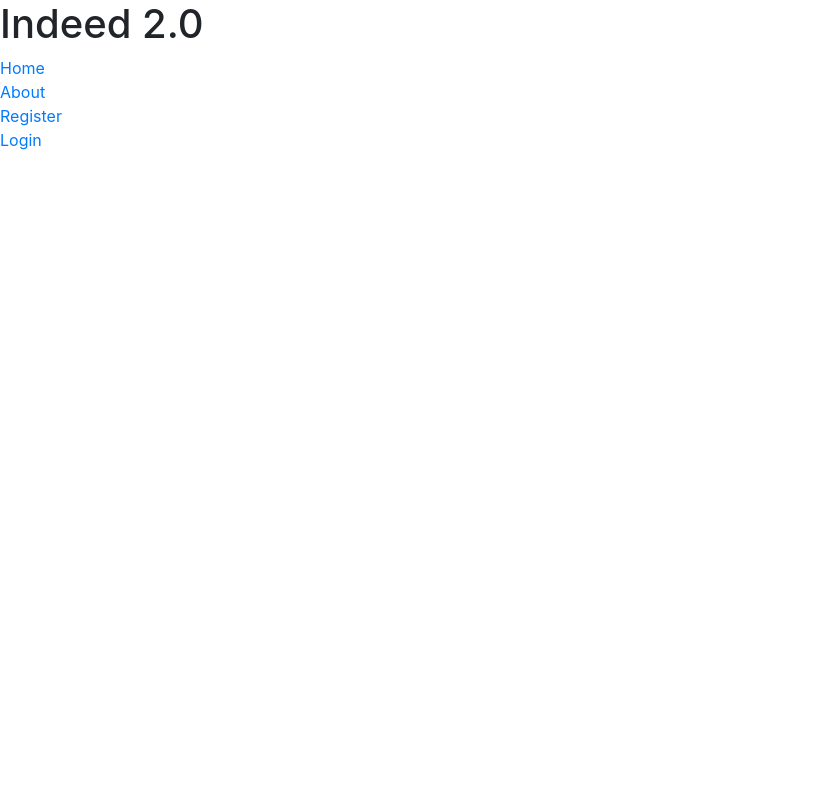
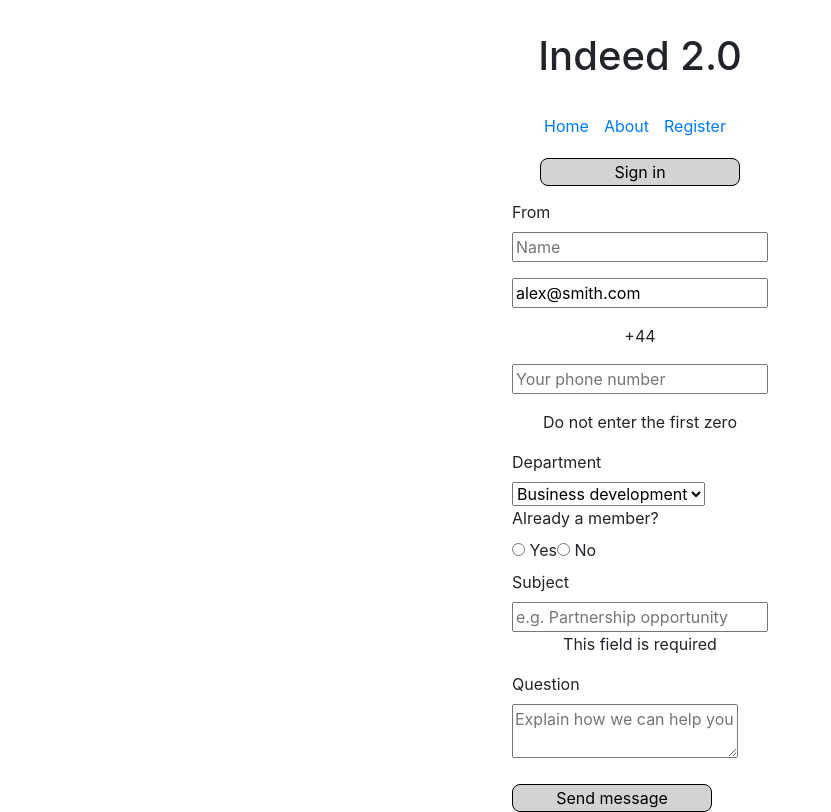
Before and after one commit to GabrielRodriguezzz/Team-soen341project2023, a Vue app in the folder main_vuejs/vue3-firebase-project/: page /addjob in a window 1280 px wide. Shown: the whole page, without its empty margins (0-831 px from the left). Built offline with nearby package versions, Linux system fonts and the light colour scheme; no server answers.

Commit message:
Login/logout is clean

```diff
--- a/main_vuejs/vue3-firebase-project/index.html
+++ b/main_vuejs/vue3-firebase-project/index.html
@@ -6,7 +6,7 @@
     <link rel="stylesheet" href="https://cdn.jsdelivr.net/npm/bootstrap@4.3.1/dist/css/bootstrap.min.css">
     <script src="https://unpkg.com/vue@3"></script>
     <meta name="viewport" content="width=device-width, initial-scale=1.0">
-    <title>Vite App</title>
+    <title>Indeed 2.0</title>
   </head>
 
   <body>
--- a/main_vuejs/vue3-firebase-project/src/App.vue
+++ b/main_vuejs/vue3-firebase-project/src/App.vue
@@ -1,86 +1,113 @@
-<script>
-import { RouterLink, RouterView, useRoute, useRouter } from 'vue-router'
-import { onBeforeMount } from 'vue';
-import { getAuth, onAuthStateChanged } from "firebase/auth";
-
-// export default {
-//   setup() {
-//     const router = useRouter();
-//     const route = useRoute();
-//     const auth = getAuth();
-
-//     onBeforeMount(() => {
-//       onAuthStateChanged(auth, (user) => {
-//   if (!user) {
-//     router.replace('/login');
-
-//   } else if(route.path == '/login' || route.path == 'register'){
-//     router.replace('/');
-//   }
-//   });
-
-//     })
-//   }
-// }
-
-
-</script>
-
 <template>
   <header>
-
-
     <div class="wrapper">
       <h1>Indeed 2.0</h1>
     </div>
   </header>
 
   <nav>
-        <RouterLink to="/">Home</RouterLink>
-        <RouterLink to="/about">About</RouterLink>
-        <RouterLink to="/register">Register</RouterLink>
-        <RouterLink to="/login">Login</RouterLink>
+    <div class="links">
+      <router-link to="/">Home</router-link>
+      <router-link to="/about">About</router-link>
+      <router-link v-if="isLoggedOut" to="/register">Register</router-link>
+      <router-link v-if="!isLoggedOut" to="/addjob">Edit Jobs</router-link>
+    </div>
 
-        <button @click="handleSignOut" v-if="isLoggedIn">Sign out</button>
+    <div class="buttonsTop">
+      <button v-on:click="handleSignOut" v-if="isLoggedOut">Sign in</button>
+      <button v-on:click="handleSignOut" v-if="!isLoggedOut">Sign out</button>
+    </div>
   </nav>
 
-  <RouterView />
+  <router-view />
 </template>
 
-<script setup>
-import { onMounted,ref } from 'vue';
-import {getAuth, onAuthStateChanged, signOut} from "firebase/auth"
-import { useRouter } from "vue-router";
-
-const router = useRouter();
-const isLoggedIn = ref(false);
-
-let auth;
-
-onMounted(() =>{
-auth = getAuth();
-onAuthStateChanged(auth, (user) => {
-  if (user) {
-    isLoggedIn.value = true;
-    } else {
-      isLoggedIn.value = false;
-    }
-  });
-});
+<script>
+import { getAuth, onAuthStateChanged, signOut } from "firebase/auth";
 
 
-const handleSignOut = () => {
-  signOut(auth).then(() =>{
-    router.push("/login")
-  });
-
+export default {
+  data() {
+    return {
+      isLoggedOut: false,
+    };
+  },
+  mounted() {
+    const auth = getAuth();
+    onAuthStateChanged(auth, (user) => {
+      if (!user) {
+        this.isLoggedOut = true;
+      } else {
+        this.isLoggedOut = false;
+      }
+    });
+  },
+  methods: {
+    handleSignOut() {
+      const auth = getAuth();
+      signOut(auth).then(() => {
+        this.$router.push("/login");
+      });
+    },
+  },
 };
-
 </script>
 
 <style>
+header {
+  display: flex;
+  justify-content: center;
+  align-items: center;
+  height: 80px;
+  margin-top: 20px;
+}
+
 nav {
   display: flex;
   flex-direction: column;
+  align-items: center;
+  justify-content: center;
+  height: 100px;
+
 }
+
+body {
+  display: flex;
+  justify-content: center;
+  align-items: center;
+}
+
+.links {
+  display: flex;
+  justify-content: center;
+  align-items: center;
+  margin-right: 10px;
+}
+
+.links > * + * {
+  margin-left: 15px;
+}
+
+button {
+  width: 200px;
+  background-color: lightgrey ;
+  border-radius: 8px;
+  border-style: solid;
+  border-width: 1px;
+  margin-top: 20px;
+}
+
+p {
+  display: flex;
+  justify-content: center;
+  align-items: center;
+}
+
+h2 {
+  display: flex;
+  justify-content: center;
+  align-items: center;
+}
+
+
 </style>
--- a/main_vuejs/vue3-firebase-project/src/router/index.js
+++ b/main_vuejs/vue3-firebase-project/src/router/index.js
@@ -1,3 +1,4 @@
+import { getAuth } from 'firebase/auth';
 import { createRouter, createWebHistory } from 'vue-router'
 
 const router = createRouter({
@@ -6,7 +7,10 @@
     {
       path: '/',
       name: 'home',
-      component: () => import('../views/HomeView.vue')
+      component: () => import('../views/HomeView.vue'),
+      meta: {
+        requiresAuth: true,
+      }
     },
     {
       path: '/about',
@@ -22,8 +26,29 @@
       path: '/register',
       name: 'Register',
       component: () => import('../views/Register.vue')
+    },
+    {
+      path: '/addjob',
+      name: 'AddJob',
+      component: () => import('../views/Addjob.vue')
     }
   ]
 })
 
+//Code to restrict which pages can be accessed by which users
+// router.beforeEach((to, from, next) =>{
+// if(to.matched.some((record) => record.meta.requiresAuth)){
+
+//   if(getAuth().currentUser){
+//     next();
+//   } else{
+//     alert("you dont have access!");
+//     next("/about");
+//   }
+// }else{
+//   next();
+// }
+
+// });
+
 export default router
--- /dev/null
+++ b/main_vuejs/vue3-firebase-project/src/views/AddJob.vue
@@ -0,0 +1,134 @@
+<template>
+
+    <div class="field is-horizontal">
+        <div class="field-label is-normal">
+          <label class="label">From</label>
+        </div>
+        <div class="field-body">
+          <div class="field">
+            <p class="control is-expanded has-icons-left">
+              <input class="input" type="text" placeholder="Name">
+              <span class="icon is-small is-left">
+                <i class="fas fa-user"></i>
+              </span>
+            </p>
+          </div>
+          <div class="field">
+            <p class="control is-expanded has-icons-left has-icons-right">
+              <input class="input is-success" type="email" placeholder="Email" value="alex@smith.com">
+              <span class="icon is-small is-left">
+                <i class="fas fa-envelope"></i>
+              </span>
+              <span class="icon is-small is-right">
+                <i class="fas fa-check"></i>
+              </span>
+            </p>
+          </div>
+        </div>
+      </div>
+
+      <div class="field is-horizontal">
+        <div class="field-label"></div>
+        <div class="field-body">
+          <div class="field is-expanded">
+            <div class="field has-addons">
+              <p class="control">
+                <a class="button is-static">
+                  +44
+                </a>
+              </p>
+              <p class="control is-expanded">
+                <input class="input" type="tel" placeholder="Your phone number">
+              </p>
+            </div>
+            <p class="help">Do not enter the first zero</p>
+          </div>
+        </div>
+      </div>
+
+      <div class="field is-horizontal">
+        <div class="field-label is-normal">
+          <label class="label">Department</label>
+        </div>
+        <div class="field-body">
+          <div class="field is-narrow">
+            <div class="control">
+              <div class="select is-fullwidth">
+                <select>
+                  <option>Business development</option>
+                  <option>Marketing</option>
+                  <option>Sales</option>
+                </select>
+              </div>
+            </div>
+          </div>
+        </div>
+      </div>
+
+      <div class="field is-horizontal">
+        <div class="field-label">
+          <label class="label">Already a member?</label>
+        </div>
+        <div class="field-body">
+          <div class="field is-narrow">
+            <div class="control">
+              <label class="radio">
+                <input type="radio" name="member">
+                Yes
+              </label>
+              <label class="radio">
+                <input type="radio" name="member">
+                No
+              </label>
+            </div>
+          </div>
+        </div>
+      </div>
+
+      <div class="field is-horizontal">
+        <div class="field-label is-normal">
+          <label class="label">Subject</label>
+        </div>
+        <div class="field-body">
+          <div class="field">
+            <div class="control">
+              <input class="input is-danger" type="text" placeholder="e.g. Partnership opportunity">
+            </div>
+            <p class="help is-danger">
+              This field is required
+            </p>
+          </div>
+        </div>
+      </div>
+
+      <div class="field is-horizontal">
+        <div class="field-label is-normal">
+          <label class="label">Question</label>
+        </div>
+        <div class="field-body">
+          <div class="field">
+            <div class="control">
+              <textarea class="textarea" placeholder="Explain how we can help you"></textarea>
+            </div>
+          </div>
+        </div>
+      </div>
+
+      <div class="field is-horizontal">
+        <div class="field-label">
+          <!-- Left empty for spacing -->
+        </div>
+        <div class="field-body">
+          <div class="field">
+            <div class="control">
+              <button class="button is-primary">
+                Send message
+              </button>
+            </div>
+          </div>
+        </div>
+      </div>
+  </template>
+
+  <style>
+  </style>
--- a/main_vuejs/vue3-firebase-project/src/views/Login.vue
+++ b/main_vuejs/vue3-firebase-project/src/views/Login.vue
@@ -1,10 +1,9 @@
 <template>
-    <h1>Sign in</h1>
+    <h2>Sign in</h2>
     <p><input type="text" placeholder="Email" v-model="email" /></p>
     <p><input type="text" placeholder="Password" v-model="password" /></p>
     <p v-if="errMsg"> {{ errMsg}}</p>
-    <p><button @click="login">Submit</button></p>
-    <p><button @click="signInWithGoogle">Sign In With Google</button></p>
+    <p><button v-on:click="login">Submit</button></p>
   </template>
 
   <script>
@@ -23,7 +22,7 @@
         signInWithEmailAndPassword(getAuth(), email.value, password.value)
           .then((data) =>{
             console.log("Successfully signed in!");
-            router.push('/about')
+            router.push('/')
           })
           .catch((error) => {
             console.log(error.code);
@@ -45,11 +44,7 @@
             }
           });
       };
-
-      const signInWithGoogle = () => {
-      }
-
-      return { email, password, errMsg, login, signInWithGoogle };
+      return { email, password, errMsg, login };
     }
   };
   </script>
--- a/main_vuejs/vue3-firebase-project/src/views/Register.vue
+++ b/main_vuejs/vue3-firebase-project/src/views/Register.vue
@@ -42,3 +42,7 @@
     }
   }
   </script>
+
+  <style>
+
+</style>
```
Also changed, not shown: 1 other file (tests, documents, lock files or other folders).
